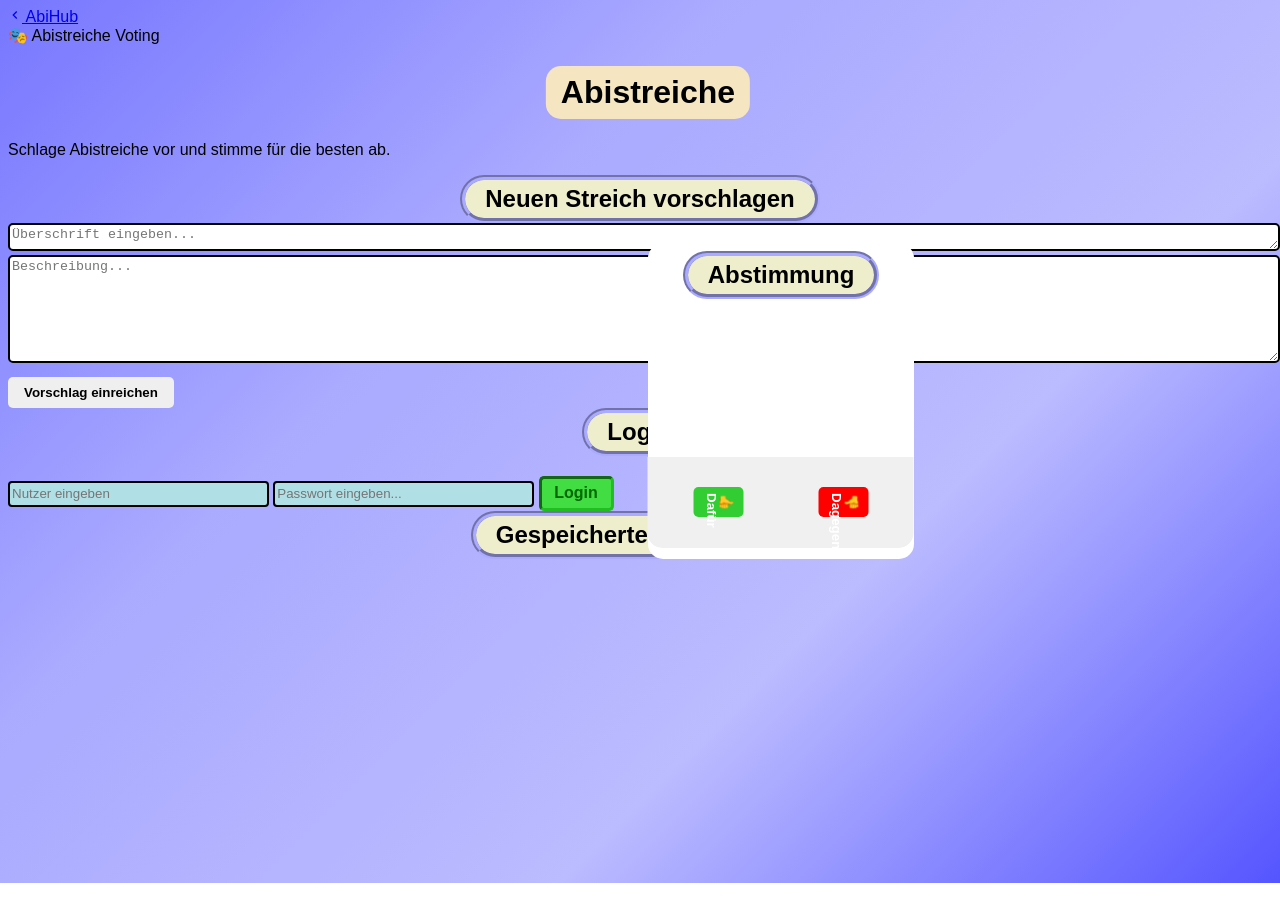
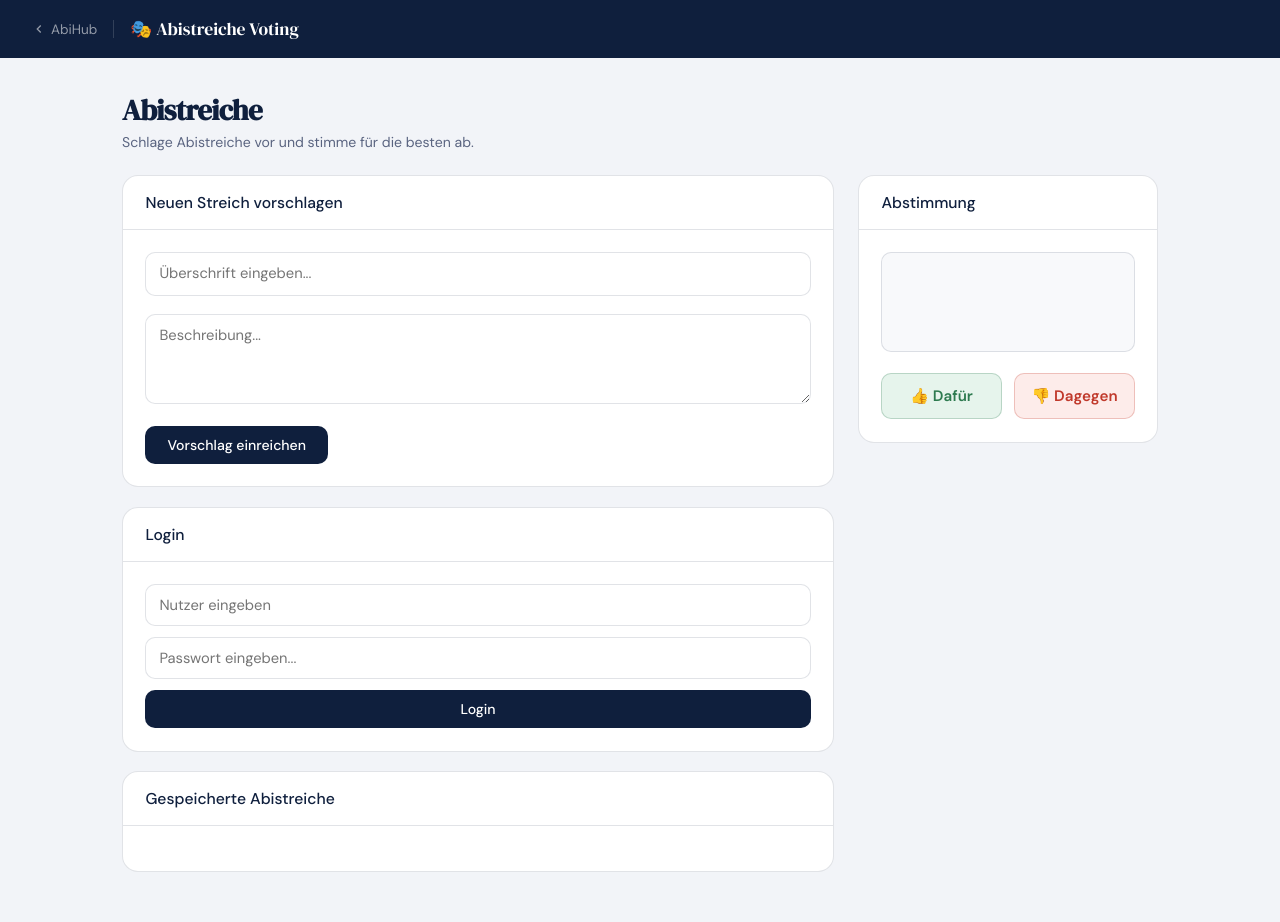
Before and after one commit to Godjump-HD/AbistreicheVotingFrontEnd, a website: page index.html in a window 1280 px wide. Before the commit the page ends 883 px from the top, so only its background shows below. Drawn offline with Linux system fonts and the light colour scheme; no server answers.

Commit message:
Update style.css

```diff
--- a/style.css
+++ b/style.css
@@ -1,242 +1,212 @@
-body {
-    font-family: Arial, sans-serif;
 
-    min-height: 100vh;
-    min-height: 100dvh;
+    :root {
+      --gold: #C9952A; --gold-light: #F5E4B8; --gold-dark: #8B6318;
+      --navy: #0F1F3D; --navy-mid: #1E3560; --navy-light: #E8EDF7;
+      --white: #FAFAF8; --text: #1A1A2E; --text-muted: #5A6480;
+      --border: rgba(15,31,61,0.12);
+      --green: #2D7A4F; --green-bg: #E6F4EC;
+      --red: #C0392B; --red-bg: #FDECEA;
+      --radius: 16px; --radius-sm: 10px;
+    }
 
-    background: linear-gradient(135deg, #77f, #aaf, #bbf, #55f);
-}
+    * { box-sizing: border-box; margin: 0; padding: 0; }
 
+    body {
+      font-family: 'DM Sans', sans-serif;
+      background: #F2F4F8;
+      color: var(--text);
+      min-height: 100vh;
+      min-height: 100dvh;
+    }
 
-.newEntry {
-    position: relative;
-    width: 50%;
-    margin-left: 25px;
-}
+    /* ── HEADER ── */
+    header {
+      background: var(--navy);
+      padding: 0 2rem;
+      height: 58px;
+      display: flex; align-items: center;
+      justify-content: space-between;
+      position: sticky; top: 0; z-index: 100;
+    }
 
-textarea {
-    width: 100%;
-    height: 100px;
-    border-radius: 5px;
-    border: solid 2px black;
-}
+    .header-left { display: flex; align-items: center; gap: 1rem; }
 
-#betreff {
-    height: 20px;
-}
+    .back-btn {
+      color: rgba(255,255,255,0.55); font-size: 0.85rem;
+      text-decoration: none; display: flex; align-items: center; gap: 5px;
+      transition: color 0.2s;
+    }
+    .back-btn:hover { color: #fff; }
 
-h3 {
-    text-align: center;
-}
+    .header-divider { width: 1px; height: 18px; background: rgba(255,255,255,0.15); }
 
-h2 {
-    text-align: center;
-    background: #eec;
-    border-radius: 25px;
-    width: fit-content;
-    margin: auto;
-    padding: 5px;
-    padding-left: 20px;
-    padding-right: 20px;
-    border: solid 5px #aaf;
-    border-style: groove;
-}
+    .header-title {
+      font-family: 'DM Serif Display', serif;
+      font-size: 1.1rem; color: #fff;
+    }
 
-h1 {
-    position: relative;
-    transform: translate(-50%, 0);
-    width: fit-content;
-    background: #f5e5c0;
-    padding: 8px;
-    padding-left: 15px;
-    padding-right: 15px;
-    border-radius: 15px;
-    left: 50vw;
-    left: 50dvw;
-}
+    /* ── MAIN ── */
+    .page-wrap {
+      max-width: 1100px; margin: 0 auto;
+      padding: 2rem;
+      display: grid;
+      grid-template-columns: 1fr 300px;
+      gap: 1.5rem;
+      align-items: start;
+    }
 
-.votingCon {
-    position: relative;
-    background: white;
-    left: 50vw;
-    top: -316px;
-    border-radius: 15px;
-    padding: 8px;
-    width: 250px;
-    height: 300px;
-}
+    .page-heading { grid-column: 1 / -1; }
 
-.voting {
-    position: relative;
-    background: #f0f0f0;
-    top: 50px;
-    left: 50%;
-    padding: 8px;
-    transform: translate(calc(-50% - 0.5px), 0);
-    width: 100%;
-    border-radius: 15px;
-    border-top-left-radius: 0px;
-    border-top-right-radius: 0px;
-    height: 75px;
-    display: flex;
-    justify-content: space-evenly;
-}
+    .page-heading h1 {
+      font-family: 'DM Serif Display', serif;
+      font-size: 1.8rem; color: var(--navy);
+      letter-spacing: -0.02em;
+    }
 
-.voteBtn {
-    margin: auto;
-    width: 30px;
-    height: 50px;
-    border-radius: 5px;
-    border: none;
-    rotate: 90deg;
-    color: white;
-    font-weight: bold;
-}
+    .page-heading p { font-size: 0.88rem; color: var(--text-muted); margin-top: 3px; }
 
-.good {
-    background: limegreen;
-}
+    /* ── CARDS ── */
+    .card {
+      background: #fff;
+      border: 1px solid var(--border);
+      border-radius: var(--radius);
+      overflow: hidden;
+      margin-bottom: 1.2rem;
+    }
 
-.bad {
-    background: red;
-}
+    .card-header {
+      padding: 1rem 1.4rem;
+      border-bottom: 1px solid var(--border);
+      display: flex; align-items: center; justify-content: space-between;
+    }
 
-#showDes {
-    position: relative;
-    top: 0px;
-    width: 100%;
-    border: none;
-    cursor: default;
-    resize: none;
-}
+    .card-header h2 { font-size: 0.98rem; font-weight: 500; color: var(--navy); }
+    .card-body { padding: 1.4rem; }
 
-.savedEntries {
-    position: relative;
-    width: 50vw;
-    margin-top: 25px;
-    padding: 8px;
-    height: 300px;
-    background: #EDE8D0;
-    border-radius: 15px;
-    margin-left: 25px;
-    color: black;
-}
+    /* ── FORM ── */
+    textarea {
+      width: 100%;
+      padding: 10px 13px;
+      border: 1.5px solid var(--border);
+      border-radius: var(--radius-sm);
+      font-family: 'DM Sans', sans-serif;
+      font-size: 0.92rem; resize: vertical;
+      outline: none; color: var(--text);
+      transition: border-color 0.2s;
+      margin-bottom: 0.8rem;
+    }
+    textarea:focus { border-color: var(--navy); }
+    #betreff { height: 44px; resize: none; }
+    #text { height: 90px; }
 
-.entryWrapper {
-    margin-top: 8px;
-    max-height: 235px;
-    overflow-y: auto;
-}
+    .save {
+      background: var(--navy); color: #fff;
+      border: none; border-radius: var(--radius-sm);
+      padding: 10px 22px;
+      font-family: 'DM Sans', sans-serif;
+      font-size: 0.88rem; font-weight: 500;
+      cursor: pointer; transition: background 0.2s, transform 0.1s;
+      margin-top: 4px;
+    }
+    .save:hover { background: var(--navy-mid); transform: scale(1.02); }
 
-.save {
-    padding: 8px 16px;
-    margin-top: 10px;
-    border-radius: 5px;
-    border: none;
-    font-weight: bold;
-    transition: all 0.3s;
-}
+    /* ── LOGIN ── */
+    #userInput, #passInput {
+      display: block;
+      width: 100%;
+      padding: 10px 13px;
+      border: 1.5px solid var(--border);
+      border-radius: var(--radius-sm);
+      font-family: 'DM Sans', sans-serif;
+      font-size: 0.92rem; outline: none;
+      transition: border-color 0.2s;
+      margin-bottom: 0.7rem;
+      background: var(--bgColor, #fff);
+    }
+    #userInput:focus, #passInput:focus { border-color: var(--navy); }
+    .notwrong { --bgColor: #fff; }
+    .wrong { --bgColor: #FDECEA; }
 
-.save:hover {
-    background: #aaffaa;
-    transform: scale(1.1);
-}
+    #loginBtn {
+      background: var(--navy); color: #fff;
+      border: none; border-radius: var(--radius-sm);
+      padding: 10px 22px; width: 100%;
+      font-family: 'DM Sans', sans-serif;
+      font-size: 0.88rem; font-weight: 500;
+      cursor: pointer; transition: background 0.2s;
+    }
+    #loginBtn:hover { background: var(--navy-mid); }
 
+    .welcome {
+      background: var(--green-bg); color: var(--green);
+      border-radius: var(--radius-sm);
+      padding: 10px 14px; font-size: 0.88rem; font-weight: 500;
+      margin-top: 0.8rem; opacity: 0;
+      transition: opacity 0.3s;
+    }
+    .noLogin { display: none; }
+    #logUser { color: var(--green); font-weight: 500; }
 
-.entries2 {
-    position: relative;
-    top: 25px;
-    left: 25px;
-    background-color: #EDE8D0;
-    width: 25%;
-    border-radius: inherit;
-    border-radius: 15px;
-    height: 250px;
-    display: flex;
-    flex-direction: column;
-    padding: 8px;
-    justify-content: start;
-}
+    /* ── ENTRIES ── */
+    #entries { display: flex; flex-direction: column; gap: 0.6rem; }
 
-.entry2 {
-    min-width: fit-content;
-    max-width: 150px;
-    height: fit-content;
-    padding: 8px;
-    margin: 2px;
-    border-radius: 4px;
-    border: none;
-    background: cornflowerblue;
-    color: white;
-    font-weight: bold;
-    font-size: medium;
-}
+    .entry2 {
+      width: 100%; text-align: left;
+      background: #F8F9FB;
+      border: 1.5px solid var(--border);
+      border-radius: var(--radius-sm);
+      padding: 10px 14px;
+      font-family: 'DM Sans', sans-serif;
+      font-size: 0.88rem; font-weight: 500;
+      color: var(--navy); cursor: pointer;
+      transition: border-color 0.2s, transform 0.15s, background 0.2s;
+    }
+    .entry2:hover {
+      border-color: rgba(15,31,61,0.25);
+      background: #fff; transform: translateX(3px);
+    }
 
-#userInput {
-    width: 20%;
-    height: 20px;
-    border-radius: 4px;
-    border: solid 2px black;
-    background: var(--bgColor);
-}
+    /* ── VOTING PANEL ── */
+    .votingCon { position: sticky; top: 74px; }
 
-#passInput {
-    margin-top: 10px;
-    width: 20%;
-    height: 20px;
-    border-radius: 4px;
-    border: solid 2px black;
-    background: var(--bgColor);
-}
+    #showDes {
+      width: 100%; height: 100px;
+      padding: 10px 13px;
+      border: 1.5px solid var(--border);
+      border-radius: var(--radius-sm);
+      font-family: 'DM Sans', sans-serif;
+      font-size: 0.88rem; color: var(--text-muted);
+      background: #F8F9FB; resize: none; outline: none;
+      cursor: default; margin-bottom: 1rem;
+    }
 
-.notwrong {
-    --bgColor: powderblue;
-}
+    .voting {
+      display: grid; grid-template-columns: 1fr 1fr; gap: 0.8rem;
+    }
 
-#loginBtn {
-    margin-top: 20px;
-    width: 75px;
-    height: 35px;
-    border-radius: 5px;
-    background-color: #42dd42;
-    color: #060;
-    font-weight: bold;
-    font-size: 16px;
-    text-align: center;
-    border: solid 3px #22bd22;
-    border-style: inset;
-}
+    .voteBtn {
+      padding: 12px; border: 1.5px solid;
+      border-radius: var(--radius-sm);
+      font-family: 'DM Sans', sans-serif;
+      font-size: 0.95rem; font-weight: 600;
+      cursor: pointer; transition: all 0.2s;
+      rotate: 0deg;
+    }
 
-.welcome {
-    position: absolute;
-    background: lightblue;
-    width: 25vh;
-    height: 5vh;
-    top: 26vh;
-    border-radius: 5px;
-    border: solid 2px black;
-    opacity: 0;
-}
+    .good {
+      background: var(--green-bg); color: var(--green);
+      border-color: rgba(45,122,79,0.25);
+    }
+    .good:hover { background: #d0edd9; transform: translateY(-2px); }
 
-.noLogin {
-    display: none;
-}
+    .bad {
+      background: var(--red-bg); color: var(--red);
+      border-color: rgba(192,57,43,0.25);
+    }
+    .bad:hover { background: #f8ccc8; transform: translateY(-2px); }
 
-#logUser {
-    color: white;
-    text-align: center;
-    font-weight: bold;
-    text-shadow:
-        0px 0px 5px black;
-}
-
-.wrong {
-    --bgColor: red;
-}
-
-#entries {
-    display: flex;
-    flex-direction: column;
-    width: 100%;
-    gap: 8px;
-}
+    @media (max-width: 768px) {
+      .page-wrap { grid-template-columns: 1fr; padding: 1rem; }
+      .votingCon { position: static; }
+      .page-heading { grid-column: 1; }
+    }
```
